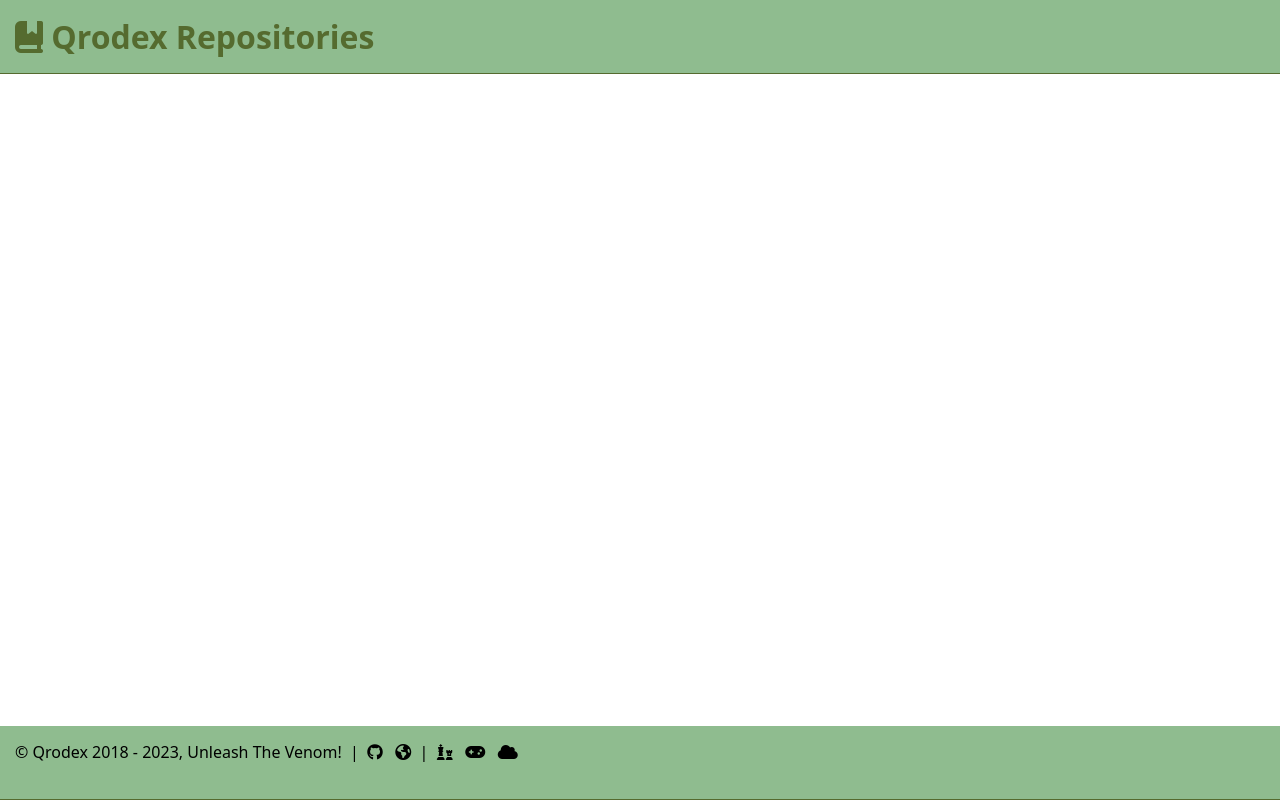
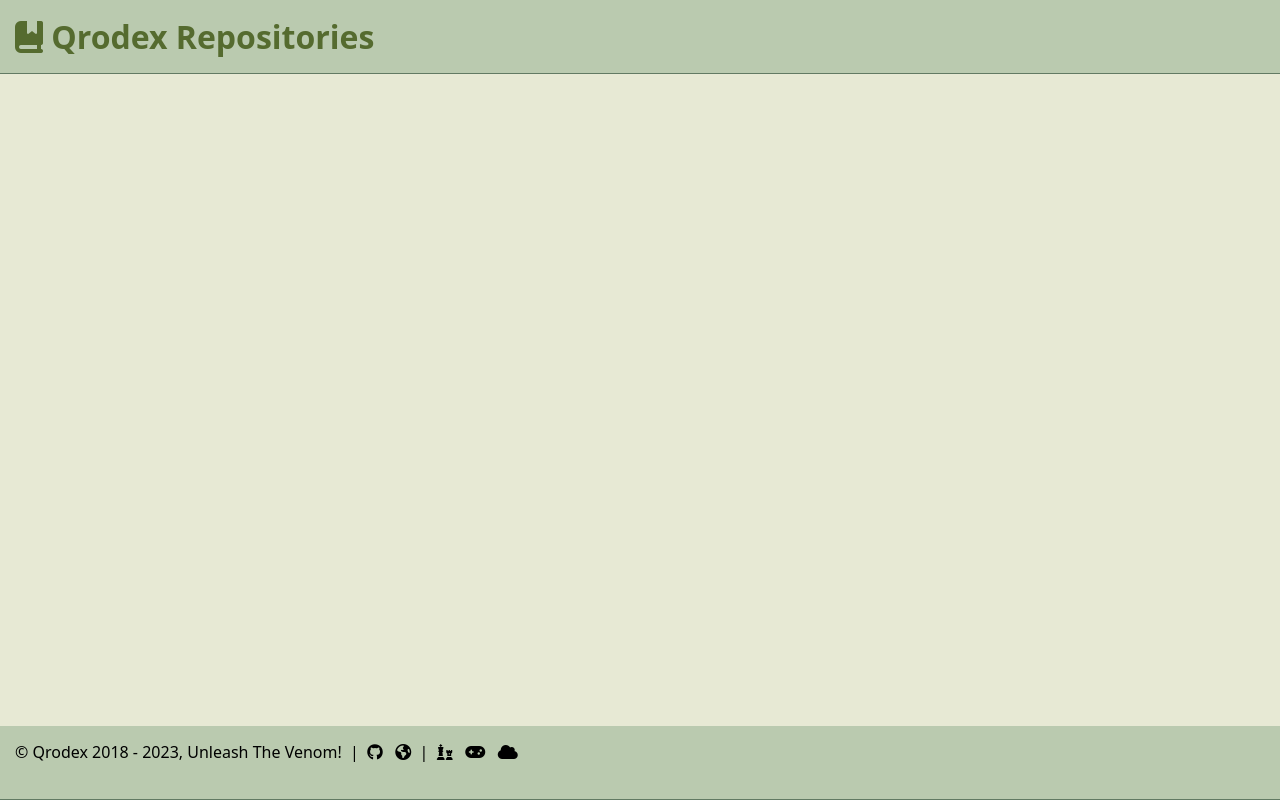
Before and after one commit to Qrodex/Qrodex.github.io, a plain HTML site: page index.html in a window 1280 px wide. Drawn offline with Linux system fonts and the light colour scheme; no server answers.

Commit message:
Update CSS

```diff
--- a/index.html
+++ b/index.html
@@ -11,7 +11,7 @@
     <style>
         .QroRepoCard {
             padding: 10px 15px 10px 15px;
-            border: darkolivegreen solid 1px;
+            border: #627A63 solid 1px;
             border-width: 0px 0px 1px 0px;
         }
 
@@ -35,8 +35,8 @@
         }
 
         header, footer {
-            background: darkseagreen;
-            border: darkolivegreen solid 1px;
+            background: #BACAAF;
+            border: #627A63 solid 1px;
             border-width: 0px 0px 1px 0px;
             padding: 15px;
             height: 74px;
@@ -46,6 +46,7 @@
         section {
             height: calc(100vh - 74px -  74px);
             overflow: auto;
+            background: #E7E9D4;
         }
     </style>
 </head>
```
